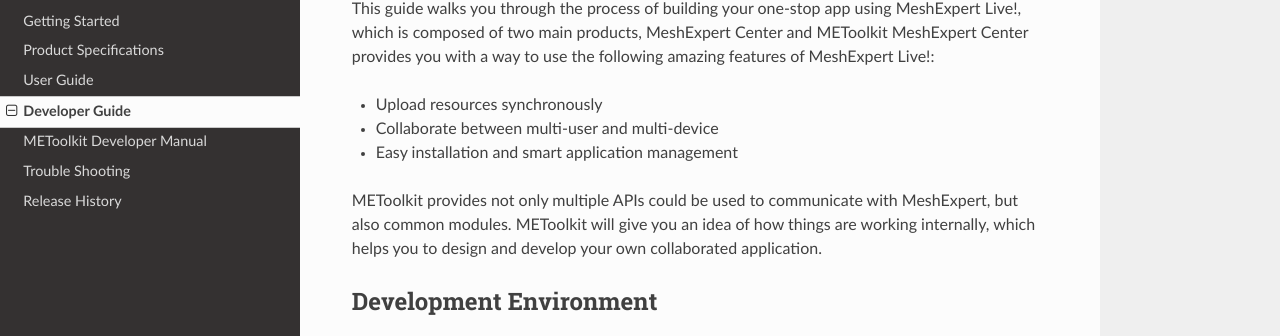
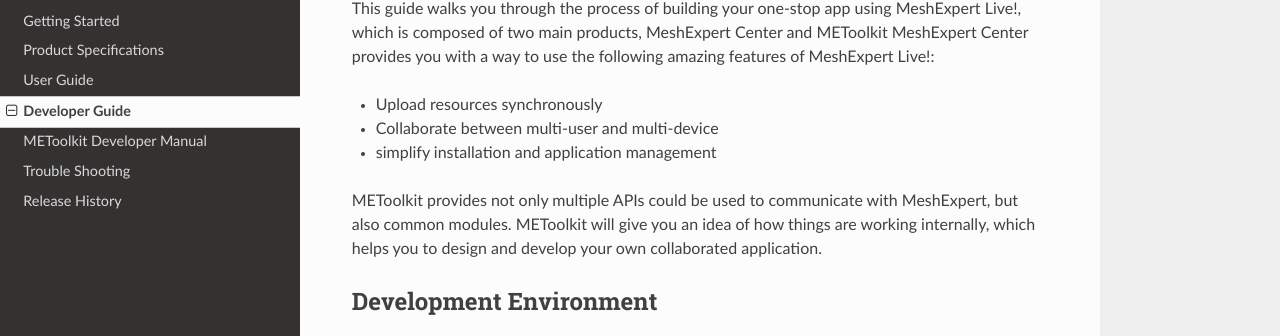
Before and after one commit to michael2008/ME-Live-Doc, an MkDocs documentation site: the page built from docs/developer-guide.md, in a window 1280 px wide and 900 px high. Shown: the part 158-494 px from the top of the window. Built offline with MkDocs 1.6.1, drawn with Linux system fonts in a browser that asks for light colours; nearby versions of some CDN libraries; old or Windows-style settings are respelled for this version of MkDocs.

Commit message:
Update developer-guide.md

```diff
--- a/docs/developer-guide.md
+++ b/docs/developer-guide.md
@@ -5,7 +5,7 @@ MeshExpert Center provides you with a way to use the following amazing features
 
 + Upload resources synchronously
 + Collaborate between multi-user and multi-device
-+ Easy installation and smart application management
++ simplify installation and application management
 
 METoolkit provides not only multiple APIs could be used to communicate with MeshExpert, but also common modules. METoolkit will give you an idea of how things are working internally, which helps you to design and develop your own collaborated application.
 
```
